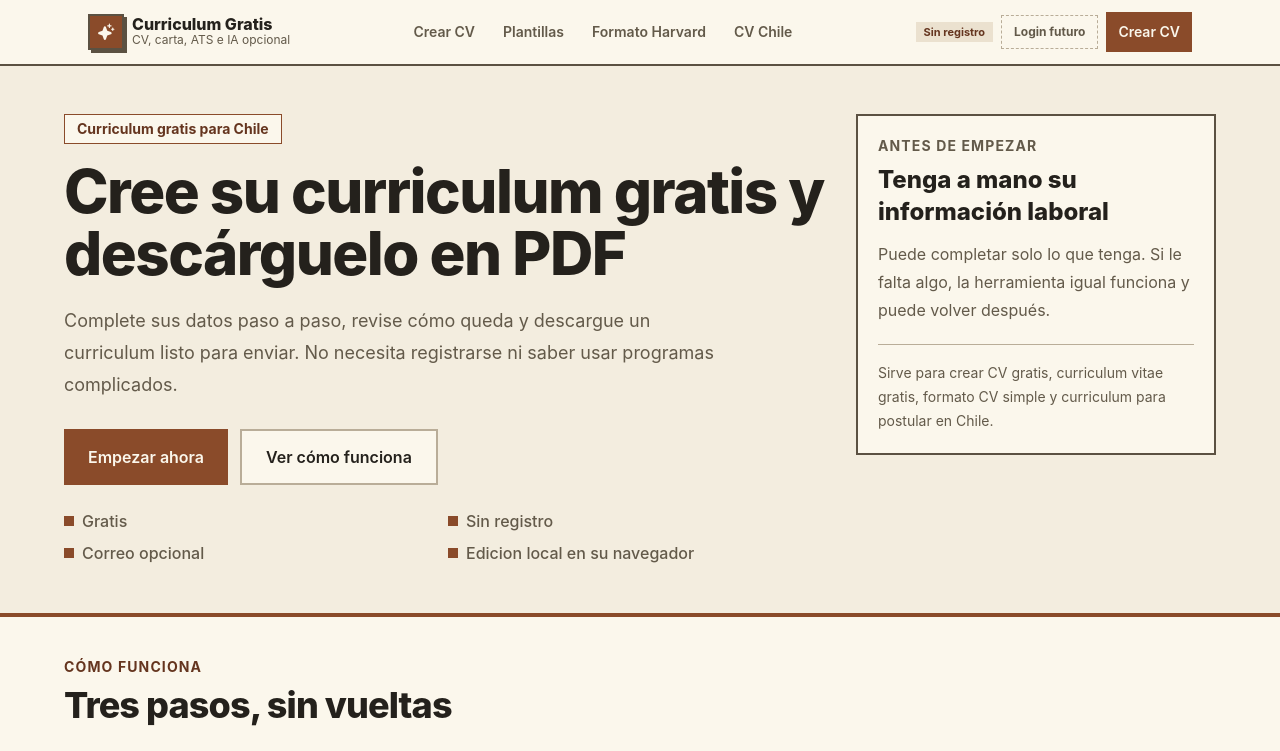
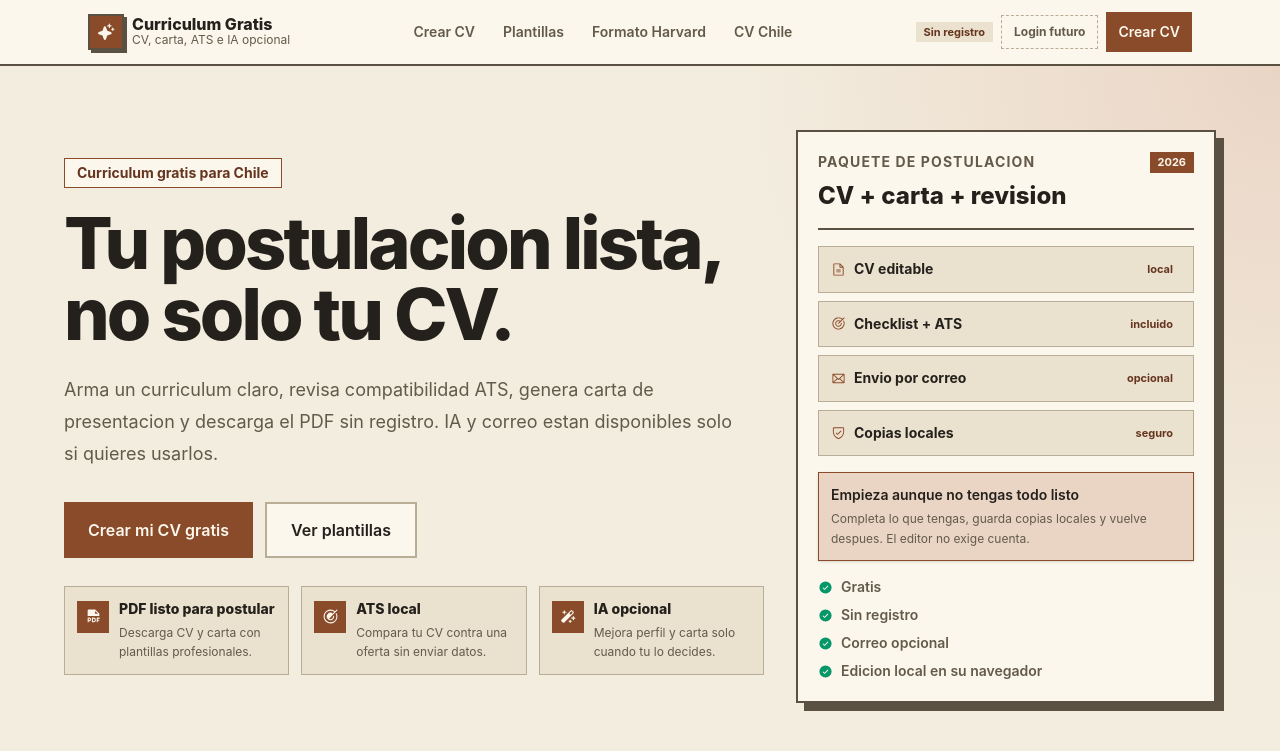
Before and after one commit to BrunoAlpezdev/curriculum-gratis-release, a Next.js app: page / in a window 1280 px wide. Shown: the top 751 px of the page. Built offline with nearby package versions, Linux system fonts and the light colour scheme.

Commit message:
Rework home hero

```diff
--- a/src/app/page.tsx
+++ b/src/app/page.tsx
@@ -1,8 +1,18 @@
 import Link from "next/link"
+import {
+  CheckCircleIcon,
+  EnvelopeIcon,
+  FilePdfIcon,
+  FileTextIcon,
+  MagicWandIcon,
+  ShieldCheckIcon,
+  TargetIcon,
+} from "@phosphor-icons/react/dist/ssr"
 import { Badge } from "@/components/atoms/Badge"
 import { buttonVariants } from "@/components/atoms/Button"
 import { Surface } from "@/components/atoms/Surface"
 import { Text } from "@/components/atoms/Text"
+import { MarketingValueCard } from "@/components/molecules/MarketingValueCard"
 import { SiteFooter } from "@/components/molecules/SiteFooter"
 import { SiteHeader } from "@/components/molecules/SiteHeader"
 import { cn } from "@/components/ui/cn"
@@ -151,6 +161,31 @@ const TRUST_ITEMS = [
   "Edicion local en su navegador",
 ]
 
+const HERO_VALUES = [
+  {
+    icon: <FilePdfIcon size={17} weight="fill" />,
+    title: "PDF listo para postular",
+    text: "Descarga CV y carta con plantillas profesionales.",
+  },
+  {
+    icon: <TargetIcon size={17} weight="fill" />,
+    title: "ATS local",
+    text: "Compara tu CV contra una oferta sin enviar datos.",
+  },
+  {
+    icon: <MagicWandIcon size={17} weight="fill" />,
+    title: "IA opcional",
+    text: "Mejora perfil y carta solo cuando tu lo decides.",
+  },
+]
+
+const PACKAGE_ITEMS = [
+  { icon: <FileTextIcon size={15} />, label: "CV editable", value: "local" },
+  { icon: <TargetIcon size={15} />, label: "Checklist + ATS", value: "incluido" },
+  { icon: <EnvelopeIcon size={15} />, label: "Envio por correo", value: "opcional" },
+  { icon: <ShieldCheckIcon size={15} />, label: "Copias locales", value: "seguro" },
+]
+
 const STEPS = [
   {
     number: "1",
@@ -188,55 +223,81 @@ export default function Home() {
       <Surface variant="page">
         <SiteHeader />
         <Surface as="main" variant="page">
-          <Surface as="section" variant="stripAccent" className="px-4 py-8 md:px-6 md:py-12">
-          <div className="mx-auto grid max-w-6xl gap-8 md:grid-cols-[1fr_360px] md:items-start">
-            <div className="max-w-3xl">
-              <Badge variant="accent" size="md" className="mb-4">
+          <Surface as="section" variant="hero" className="px-4 py-10 md:px-6 md:py-16">
+            <div className="mx-auto grid max-w-6xl gap-8 lg:grid-cols-[1fr_420px] lg:items-center">
+              <div className="max-w-4xl">
+                <Badge variant="accent" size="md" className="mb-5">
                   Curriculum gratis para Chile
                 </Badge>
-              <Text as="h1" variant="hero">
-                Cree su curriculum gratis y descárguelo en PDF
+                <Text as="h1" variant="heroDisplay">
+                  Tu postulacion lista, no solo tu CV.
                 </Text>
-              <Text variant="bodyLarge" className="mt-5 max-w-2xl">
-                Complete sus datos paso a paso, revise cómo queda y descargue un curriculum listo para enviar. No necesita registrarse ni saber usar programas complicados.
+                <Text variant="bodyLarge" className="mt-6 max-w-2xl">
+                  Arma un curriculum claro, revisa compatibilidad ATS, genera carta de presentacion y descarga el PDF sin registro. IA y correo estan disponibles solo si quieres usarlos.
                 </Text>
-              <div className="mt-7 flex flex-col gap-3 sm:flex-row">
+                <div className="mt-8 flex flex-col gap-3 sm:flex-row">
                   <a
                     href="#editor"
                     className={cn(buttonVariants({ variant: "primary", size: "lg" }), "min-h-14 text-base")}
                   >
-                  Empezar ahora
+                    Crear mi CV gratis
                   </a>
                   <a
-                  href="#como-funciona"
+                    href="/plantillas-cv-gratis"
                     className={cn(buttonVariants({ variant: "secondary", size: "lg" }), "min-h-14 border-2 text-base")}
                   >
-                  Ver cómo funciona
+                    Ver plantillas
                   </a>
                 </div>
-              <ul className="mt-6 grid gap-2 text-base font-medium text-text-muted sm:grid-cols-2">
+                <div className="mt-7 grid gap-3 sm:grid-cols-3">
+                  {HERO_VALUES.map((item) => (
+                    <MarketingValueCard key={item.title} {...item} />
+                  ))}
+                </div>
+              </div>
+
+              <Surface as="aside" variant="heroCard" className="p-5">
+                <div className="flex items-start justify-between gap-3 border-b-2 border-border-strong pb-4">
+                  <div>
+                    <Text variant="eyebrow" className="text-text-muted">
+                      Paquete de postulacion
+                    </Text>
+                    <Text as="h2" variant="panelTitle" className="mt-2">
+                      CV + carta + revision
+                    </Text>
+                  </div>
+                  <Badge variant="solid">2026</Badge>
+                </div>
+
+                <div className="mt-4 grid gap-2">
+                  {PACKAGE_ITEMS.map((item) => (
+                    <Surface key={item.label} variant="metricCard" className="flex items-center justify-between gap-3 p-3">
+                      <span className="flex items-center gap-2 text-sm font-bold text-text-main">
+                        <span className="text-action-primary">{item.icon}</span>
+                        {item.label}
+                      </span>
+                      <Badge variant="neutral">{item.value}</Badge>
+                    </Surface>
+                  ))}
+                </div>
+
+                <Surface variant="notice" className="mt-4 p-3">
+                  <Text as="p" variant="strong" className="text-sm">
+                    Empieza aunque no tengas todo listo
+                  </Text>
+                  <Text variant="caption" className="mt-1 leading-relaxed">
+                    Completa lo que tengas, guarda copias locales y vuelve despues. El editor no exige cuenta.
+                  </Text>
+                </Surface>
+
+                <ul className="mt-4 grid gap-2 text-sm font-semibold text-text-muted">
                   {TRUST_ITEMS.map((item) => (
                     <li key={item} className="flex items-center gap-2">
-                    <Badge size="sm" variant="solid" className="h-2.5 w-2.5 p-0" />
+                      <CheckCircleIcon size={15} weight="fill" className="text-success" />
                       {item}
                     </li>
                   ))}
                 </ul>
-            </div>
-
-            <Surface as="aside" variant="cardStrong" className="p-5">
-              <Text variant="eyebrow" className="text-text-muted">
-                Antes de empezar
-              </Text>
-              <Text as="h2" variant="panelTitle" className="mt-2">
-                Tenga a mano su información laboral
-              </Text>
-              <Text className="mt-3">
-                Puede completar solo lo que tenga. Si le falta algo, la herramienta igual funciona y puede volver después.
-              </Text>
-              <Text as="div" variant="small" className="mt-5 border-t border-border-subtle pt-4 leading-6">
-                Sirve para crear CV gratis, curriculum vitae gratis, formato CV simple y curriculum para postular en Chile.
-              </Text>
               </Surface>
             </div>
           </Surface>
--- a/src/components/atoms/Surface.tsx
+++ b/src/components/atoms/Surface.tsx
@@ -16,6 +16,9 @@ const surfaceVariants = cva("", {
       strip: "border-b border-border-subtle bg-panel",
       stripMuted: "border-b border-border-subtle bg-panel-muted",
       stripAccent: "border-b-4 border-action-primary bg-app-bg",
+      hero: "border-b-4 border-action-primary bg-app-bg bg-[radial-gradient(circle_at_top_right,var(--color-action-soft),transparent_34rem)]",
+      heroCard: "border-2 border-border-strong bg-panel shadow-[8px_8px_0_var(--color-border-strong)]",
+      metricCard: "border border-border-subtle bg-panel-muted",
       notice: "border border-action-primary bg-action-soft text-text-main shadow-sm",
       popover: "border border-border-subtle bg-panel shadow-lg",
       overlay: "bg-text-main/65 backdrop-blur-sm",
--- a/src/components/atoms/Text.tsx
+++ b/src/components/atoms/Text.tsx
@@ -6,10 +6,12 @@ const textVariants = cva("", {
   variants: {
     variant: {
       hero: "text-4xl font-extrabold leading-[1.04] tracking-tight text-text-main md:text-6xl",
+      heroDisplay: "text-5xl font-extrabold leading-[0.98] tracking-[-0.04em] text-text-main md:text-7xl",
       pageTitle: "text-4xl font-extrabold leading-[1.06] tracking-tight text-text-main md:text-6xl",
       sectionTitle: "text-3xl font-extrabold tracking-tight text-text-main md:text-4xl",
       panelTitle: "text-2xl font-extrabold text-text-main",
       cardTitle: "text-lg font-extrabold text-text-main",
+      metric: "text-3xl font-extrabold leading-none tracking-tight text-action-strong",
       body: "text-base leading-7 text-text-muted",
       bodyLarge: "text-lg leading-8 text-text-muted",
       label: "text-sm font-semibold text-text-muted",
--- /dev/null
+++ b/src/components/molecules/MarketingValueCard.tsx
@@ -0,0 +1,29 @@
+import type { ReactNode } from "react"
+import { Surface } from "@/components/atoms/Surface"
+import { Text } from "@/components/atoms/Text"
+
+interface MarketingValueCardProps {
+  icon: ReactNode
+  title: string
+  text: string
+}
+
+export function MarketingValueCard({ icon, title, text }: MarketingValueCardProps) {
+  return (
+    <Surface variant="metricCard" className="p-3">
+      <div className="flex items-start gap-2.5">
+        <span className="mt-0.5 flex h-8 w-8 shrink-0 items-center justify-center bg-action-primary text-action-primary-fg">
+          {icon}
+        </span>
+        <div className="min-w-0">
+          <Text as="h3" variant="strong" className="text-sm font-extrabold">
+            {title}
+          </Text>
+          <Text variant="caption" className="mt-1 leading-relaxed">
+            {text}
+          </Text>
+        </div>
+      </div>
+    </Surface>
+  )
+}
```
Also changed, not shown: 1 other file (tests, documents, lock files or other folders). Lines whose indentation alone changed are shown as unchanged.
